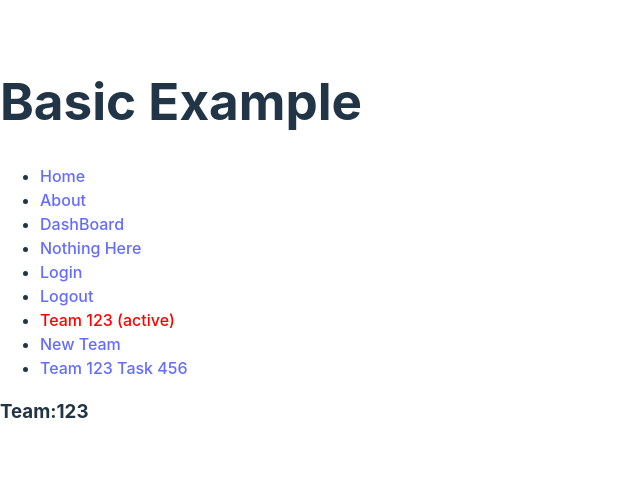
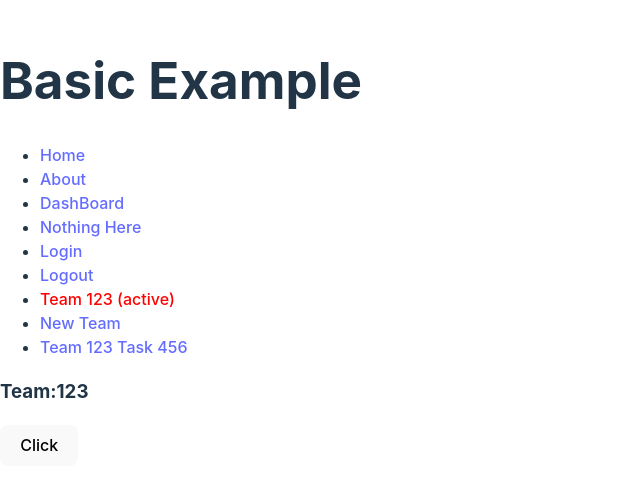
Before and after one commit to brom5033/react-router-dom, a React (Vite) app: page /team/123 in a window 1280 px wide. Shown: the part 158-648 px from the top of the page, without its empty margins (0-640 px from the left). Built offline with nearby package versions, Linux system fonts and the light colour scheme; the HTML template or start-up script is replaced by a standard one.

Commit message:
feat(team): add usesearchparams , add click function

```diff
--- a/src/routes/Team.jsx
+++ b/src/routes/Team.jsx
@@ -1,10 +1,22 @@
-import { useParams } from "react-router-dom";
+import { useCallback } from "react";
+import { useParams, useSearchParams } from "react-router-dom";
 
 export default function Team() {
   const { teamId } = useParams();
+  const [searchParams, setSearchPrams] = useSearchParams();
+  const message = searchParams.get("message");
+
+  const handleClick = useCallback(() => {
+    setSearchPrams({
+      message: "world",
+    });
+  }, [setSearchPrams]);
+
   return (
     <div>
       <h3>Team:{teamId}</h3>
+      <button onClick={handleClick}>Click</button>
+      {message && <h4>{message}</h4>}
     </div>
   );
 }
```
